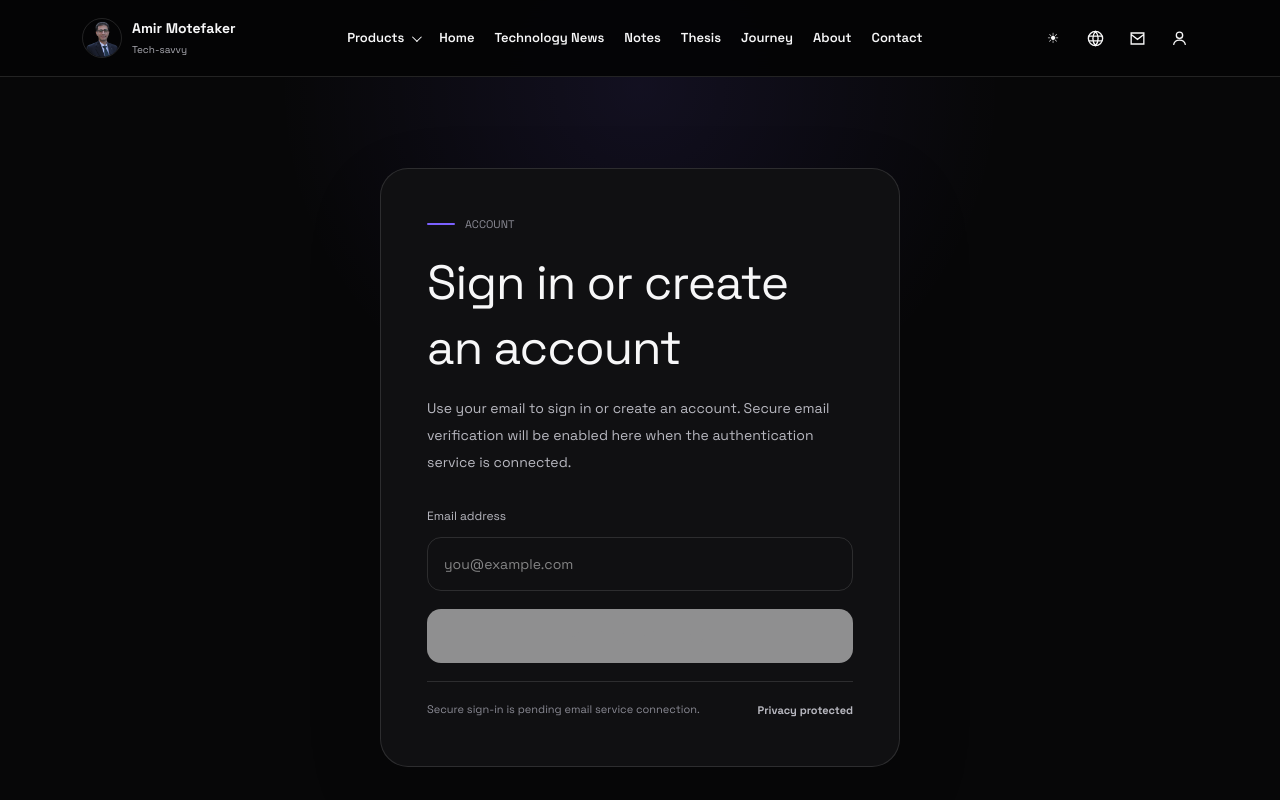
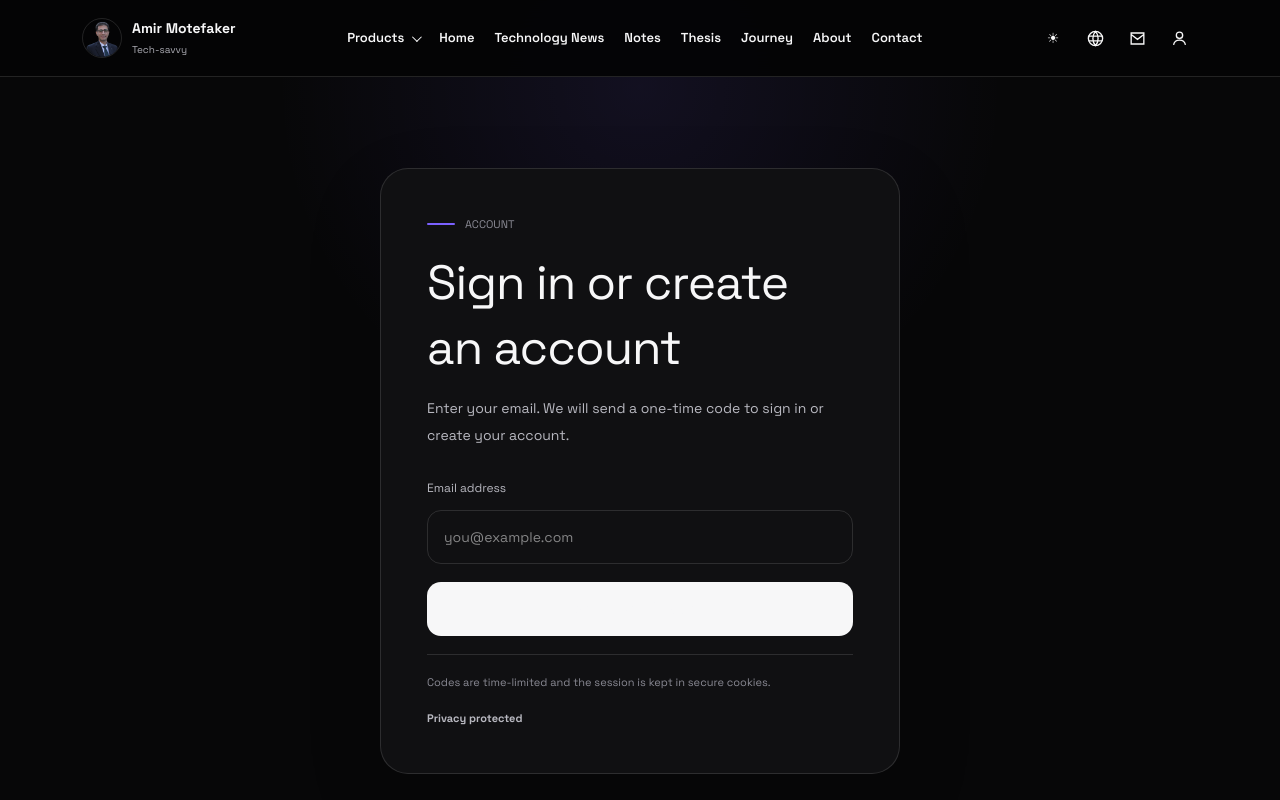
Before and after one commit to AmirMotefaker/amirmotefaker-site, a Next.js app in the folder apps/web/: page /en/login in a window 1280 px wide. Shown: the top 800 px of the page. Built offline with nearby package versions, Linux system fonts and the light colour scheme; no server answers.

Commit message:
feat: activate real email OTP login experience

```diff
--- a/apps/web/app/[locale]/login/page.tsx
+++ b/apps/web/app/[locale]/login/page.tsx
@@ -1,4 +1,5 @@
 import type { Metadata } from "next";
+import EmailOtpAuth from "@/components/auth/EmailOtpAuth";
 import type { Locale } from "@/content/founder-site";
 
 const base = process.env.NEXT_PUBLIC_SITE_URL || "https://amirmotefaker.ir";
@@ -8,13 +9,14 @@ export async function generateMetadata({ params }: { params: Promise<{ locale: s
   const locale: Locale = raw === "en" ? "en" : "fa";
   const fa = locale === "fa";
   const title = fa ? "ورود و ثبت‌نام | امیر متفکر" : "Sign in & register | Amir Motefaker";
-  const description = fa ? "ورود یا ساخت حساب کاربری با ایمیل." : "Sign in or create an account with email.";
+  const description = fa ? "ورود یا ساخت حساب کاربری امن با کد یک‌بارمصرف ایمیلی." : "Secure sign in or account creation with an email one-time code.";
   return { title, description, alternates: { canonical: `${base}/${locale}/login` }, robots: { index: false, follow: true } };
 }
 
 export default async function LoginPage({ params }: { params: Promise<{ locale: string }> }) {
   const { locale: raw } = await params;
-  const fa = raw !== "en";
+  const locale: Locale = raw === "en" ? "en" : "fa";
+  const fa = locale === "fa";
   return (
     <main style={{ minHeight: "78vh", padding: "clamp(112px,14vw,168px) 20px 96px", display: "grid", placeItems: "center", background: "radial-gradient(circle at 50% 10%,color-mix(in srgb,var(--accent) 10%,transparent),transparent 36%)" }}>
       <section style={{ width: "min(100%,520px)", border: "1px solid var(--border)", borderRadius: 28, padding: "clamp(28px,5vw,46px)", background: "var(--surface)", boxShadow: "0 28px 80px rgba(0,0,0,.12)" }}>
@@ -24,15 +26,11 @@ export default async function LoginPage({ params }: { params: Promise<{ locale:
         </div>
         <h1 style={{ fontSize: "clamp(2rem,5vw,3rem)", lineHeight: 1.35, margin: 0 }}>{fa ? "ورود یا ساخت حساب" : "Sign in or create an account"}</h1>
         <p style={{ color: "var(--text-dim)", fontSize: 14, lineHeight: 1.95, margin: "14px 0 30px" }}>
-          {fa ? "با ایمیل وارد شوید یا حساب جدید بسازید. پس از فعال‌شدن سامانه تأیید ایمیل، ورود امن از همین صفحه انجام خواهد شد." : "Use your email to sign in or create an account. Secure email verification will be enabled here when the authentication service is connected."}
+          {fa ? "ایمیل خود را وارد کنید. یک کد یک‌بارمصرف برای ورود یا ساخت حساب جدید ارسال می‌شود." : "Enter your email. We will send a one-time code to sign in or create your account."}
         </p>
-        <form style={{ display: "grid", gap: 11 }}>
-          <label htmlFor="email" style={{ fontSize: 12, color: "var(--text-dim)" }}>{fa ? "نشانی ایمیل" : "Email address"}</label>
-          <input id="email" name="email" type="email" autoComplete="email" placeholder={fa ? "ایمیل شما" : "you@example.com"} required style={{ width: "100%", minHeight: 54, border: "1px solid var(--border)", borderRadius: 14, padding: "0 16px", background: "var(--background)", color: "var(--text)", fontFamily: fa ? "var(--font-fa)" : "var(--font-en)", direction: fa ? "rtl" : "ltr", fontSize: 14 }} />
-          <button type="button" disabled aria-disabled="true" style={{ minHeight: 54, border: 0, borderRadius: 14, marginTop: 7, background: "var(--text)", color: "var(--background)", fontWeight: 700, opacity: .55, cursor: "not-allowed" }}>{fa ? "ادامه با ایمیل" : "Continue with email"}</button>
-        </form>
+        <EmailOtpAuth locale={locale} />
         <div style={{ marginTop: 18, paddingTop: 18, borderTop: "1px solid var(--border)", display: "flex", justifyContent: "space-between", gap: 16, alignItems: "center", flexWrap: "wrap" }}>
-          <span style={{ fontSize: 11, color: "var(--text-faint)", lineHeight: 1.8 }}>{fa ? "ورود امن در مرحله اتصال سرویس ایمیل است." : "Secure sign-in is pending email service connection."}</span>
+          <span style={{ fontSize: 11, color: "var(--text-faint)", lineHeight: 1.8 }}>{fa ? "کد ورود زمان‌دار است و نشست در کوکی امن نگهداری می‌شود." : "Codes are time-limited and the session is kept in secure cookies."}</span>
           <span style={{ fontSize: 11, color: "var(--text-dim)", fontWeight: 650 }}>{fa ? "حریم خصوصی محفوظ" : "Privacy protected"}</span>
         </div>
       </section>
```
